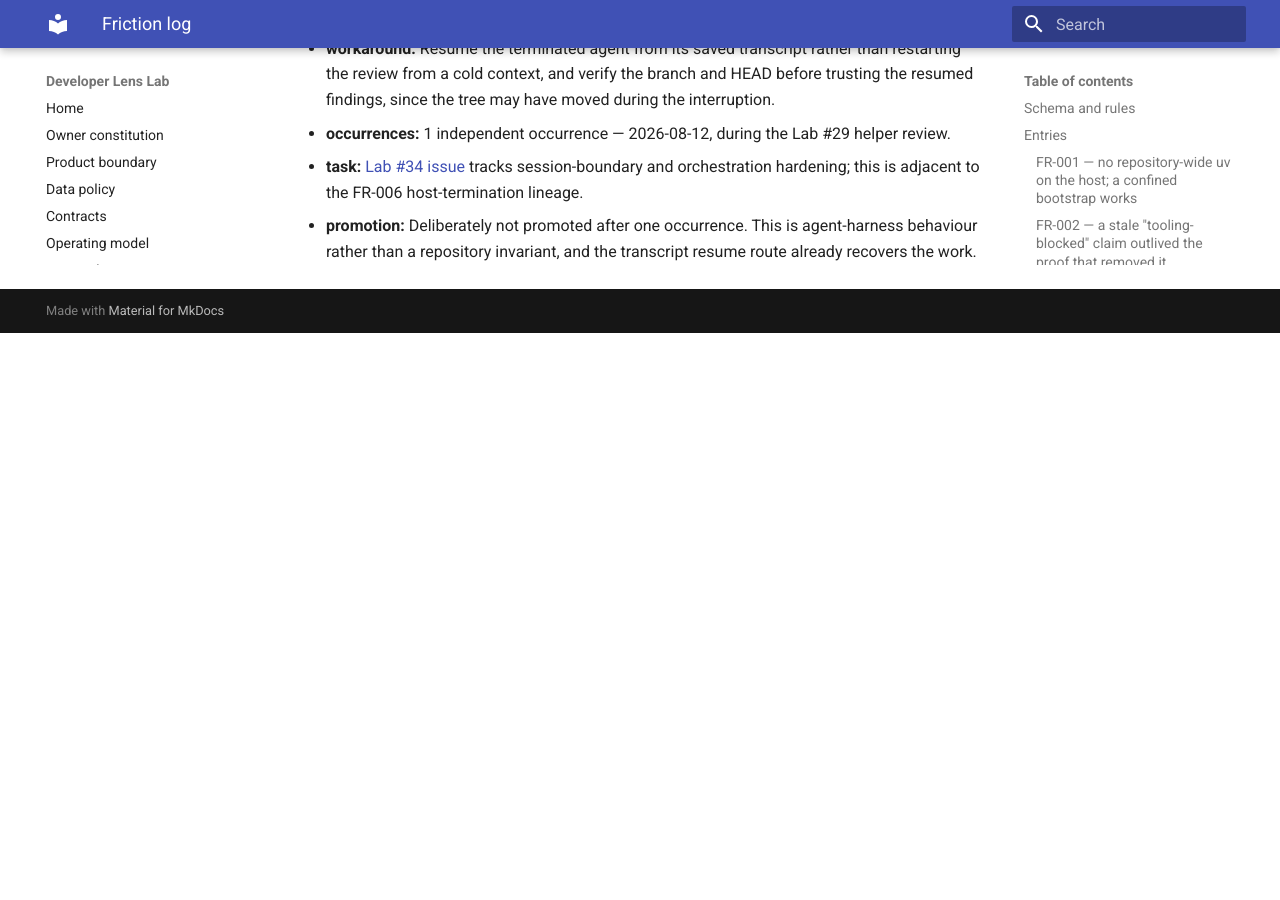
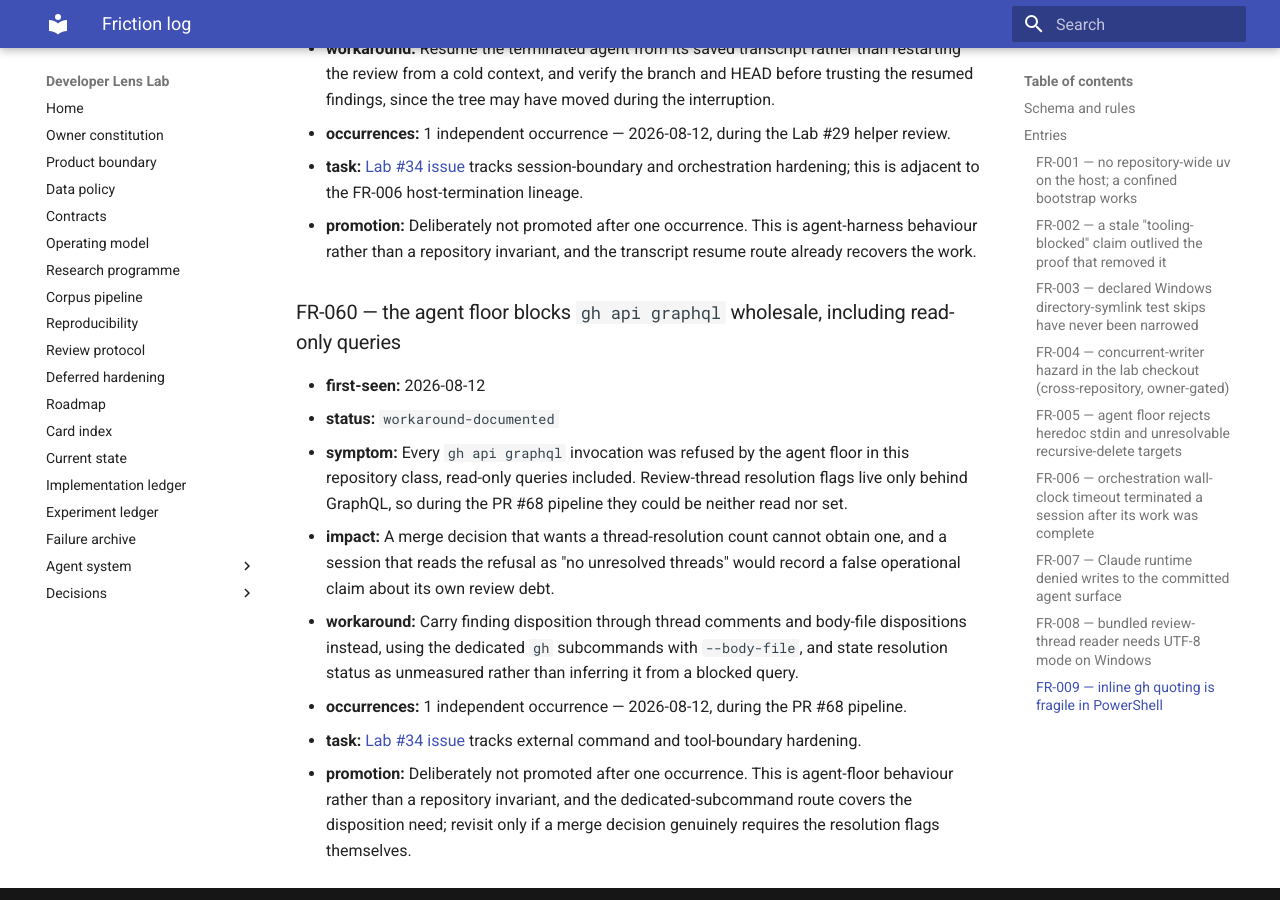
Before and after one commit to Chris0Jeky/developer-lens-lab, an MkDocs documentation site: the page built from docs/agent-system/FRICTION_LOG.md, in a window 1280 px wide and 900 px high, scrolled down 45162 px. Built offline with MkDocs 1.6.1 and Material for MkDocs 9.7.7, drawn with Linux system fonts in a browser that asks for light colours; before the commit the page ends 45495 px from its top, so only the background shows below that.

Commit message:
Record FR-060 blocked GraphQL review-thread access

```diff
--- a/docs/agent-system/FRICTION_LOG.md
+++ b/docs/agent-system/FRICTION_LOG.md
@@ -1560,3 +1560,23 @@ scaffolding is needed.
   lineage.
 - **promotion:** Deliberately not promoted after one occurrence. This is agent-harness behaviour
   rather than a repository invariant, and the transcript resume route already recovers the work.
+
+### FR-060 — the agent floor blocks `gh api graphql` wholesale, including read-only queries
+
+- **first-seen:** 2026-08-12
+- **status:** `workaround-documented`
+- **symptom:** Every `gh api graphql` invocation was refused by the agent floor in this repository
+  class, read-only queries included. Review-thread resolution flags live only behind GraphQL, so
+  during the PR #68 pipeline they could be neither read nor set.
+- **impact:** A merge decision that wants a thread-resolution count cannot obtain one, and a session
+  that reads the refusal as "no unresolved threads" would record a false operational claim about its
+  own review debt.
+- **workaround:** Carry finding disposition through thread comments and body-file dispositions
+  instead, using the dedicated `gh` subcommands with `--body-file`, and state resolution status as
+  unmeasured rather than inferring it from a blocked query.
+- **occurrences:** 1 independent occurrence — 2026-08-12, during the PR #68 pipeline.
+- **task:** [Lab #34 issue](https://github.com/Chris0Jeky/developer-lens-lab/issues/34) tracks
+  external command and tool-boundary hardening.
+- **promotion:** Deliberately not promoted after one occurrence. This is agent-floor behaviour
+  rather than a repository invariant, and the dedicated-subcommand route covers the disposition
+  need; revisit only if a merge decision genuinely requires the resolution flags themselves.
```
